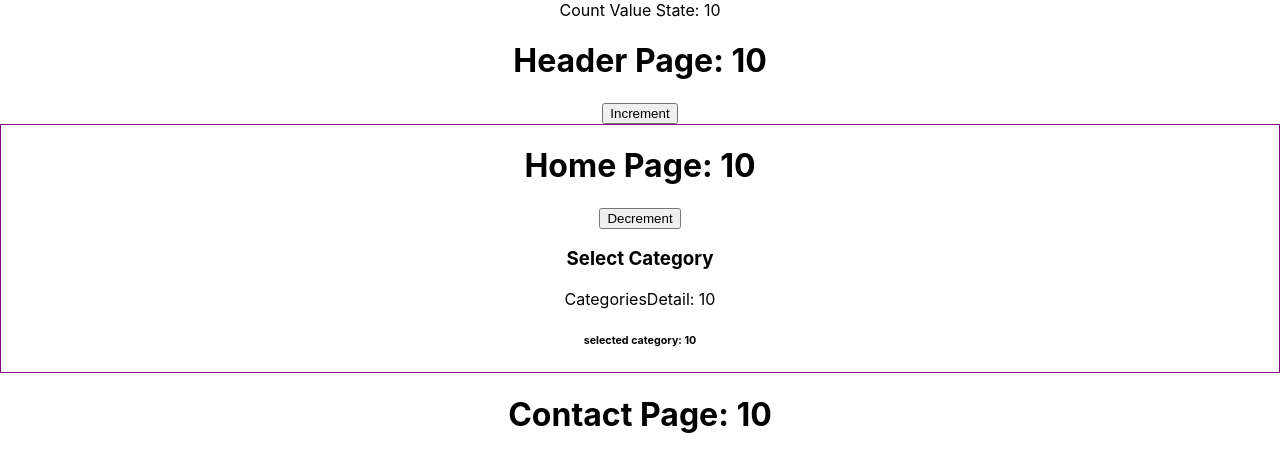
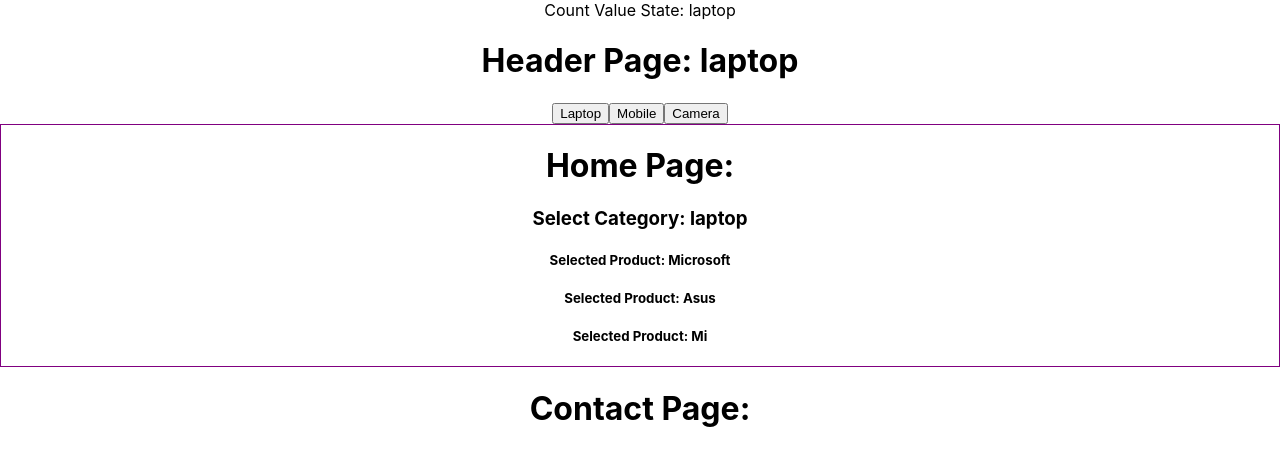
Before and after one commit to devpranab/React-State-Management-Way, a React (Create React App) app: page / in a window 1280 px wide. Shown: the top 472 px of the page. Built offline with nearby package versions, Linux system fonts and the light colour scheme.

Commit message:
Filter data based on dynamic context change

```diff
--- a/src/App.js
+++ b/src/App.js
@@ -8,17 +8,17 @@
 
 function App() {
   //local state
-  const [count, setCount] = useState(10);
+  const [category, setCategory] = useState('laptop');
 
   return (
     <div className="App">
 
       {/* <CategoryContext.Provider value="laptop"> or*/}
-      <CategoryContext.Provider value={[count, setCount]}> {/* dynamic value */}
-      <span>Count Value State: {count}</span>
+      <CategoryContext.Provider value={[category, setCategory]}> {/* dynamic value */}
+      <span>Count Value State: {category}</span>
       <Header/>
-      <Home count={count} setCount={setCount}/>
-      <Contact count={count}/>
+      <Home/>
+      <Contact/>
       </CategoryContext.Provider>
 
     </div>
--- a/src/components/Header/Header.js
+++ b/src/components/Header/Header.js
@@ -1,16 +1,15 @@
-import React, { useContext } from 'react';
+import React, { useContext, useState } from 'react';
 import { CategoryContext } from '../../App';
 
 const Header = props => {
-    const [count, setCount] = useContext(CategoryContext);
+    const [category, setCategory] = useContext(CategoryContext);
 
-    const handleIncrement = () => {
-        setCount(count + 1);
-    }
     return (
         <div>
-            <h1>Header Page: {count}</h1>
-            <button onClick={handleIncrement}>Increment</button>
+            <h1>Header Page: {category}</h1>
+            <button onClick={() => setCategory('Laptop')}>Laptop</button>
+            <button onClick={() => setCategory('Mobile')}>Mobile</button>
+            <button onClick={() => setCategory('Camera')}>Camera</button>
         </div>
     );
 };
--- a/src/components/Home/Home.js
+++ b/src/components/Home/Home.js
@@ -2,17 +2,11 @@
 import Categories from '../../components2/Categories/Categories';
 
 const Home = props => {
-    const count = props.count;
-    const setCount = props.setCount;
 
-    const handleIncrement = () => {
-        setCount(count - 1);
-    }
     return (
         <div style={{border: "1px solid purple"}}>
-        <h1>Home Page: {count}</h1>
-        <button onClick={handleIncrement}>Decrement</button>
-        <Categories count={count}/>
+        <h1>Home Page: {}</h1>
+        <Categories/>
         </div>
     );
 };
--- a/src/components2/Categories/Categories.js
+++ b/src/components2/Categories/Categories.js
@@ -1,12 +1,35 @@
-import React from 'react';
+import React, {useContext, useEffect, useState} from 'react';
+import { CategoryContext } from '../../App';
 import CategoriesDetail from '../CategoriesDetail/CategoriesDetail';
 
+const allProducts = [
+    {name: 'Microsoft', category: 'Laptop'},
+    {name: 'Asus', category: 'Laptop'},
+    {name: 'Mi', category: 'Laptop'},
+    {name: 'Samsung', category: 'Mobile'},
+    {name: 'Nokia', category: 'Mobile'},
+    {name: 'Mi', category: 'Mobile'},
+    {name: 'Sony', category: 'Camera'},
+    {name: 'Nikon', category: 'Camera'},
+    {name: 'Canon', category: 'Camera'}
+]
+
+
 const Categories = props => {
-    const count = props.count;
+    const [category, setCategory] = useContext(CategoryContext);
+    const [products, setProducts] = useState([]);
+
+    useEffect(() => {
+        const matchedProducts = allProducts.filter(pd => pd.category.toLowerCase() === category.toLowerCase());
+        setProducts(matchedProducts);
+    }, [category])
+
     return (
         <div>
-            <h3>Select Category</h3>
-            <CategoriesDetail count={count}/>
+            <h3>Select Category: {category}</h3>
+            {
+                products.map(pd => <CategoriesDetail product={pd}/>)
+            }
         </div>
     );
 };
--- a/src/components2/CategoriesDetail/CategoriesDetail.js
+++ b/src/components2/CategoriesDetail/CategoriesDetail.js
@@ -1,13 +1,10 @@
-import React, { useContext } from 'react';
-import { CategoryContext } from '../../App';
+import React from 'react';
 
-const CategoriesDetail = props => {
-    const category =  useContext(CategoryContext)
-    const count = props.count;
+const CategoriesDetail = (props) => {
+    const {name} = props.product;
     return (
         <div>
-            CategoriesDetail: {count}
-            <h6>selected category: {category }</h6>
+            <h5>Selected Product: {name}</h5>
         </div>
     );
 };
```
Also changed, not shown: 1 other file (tests, documents, lock files or other folders).
